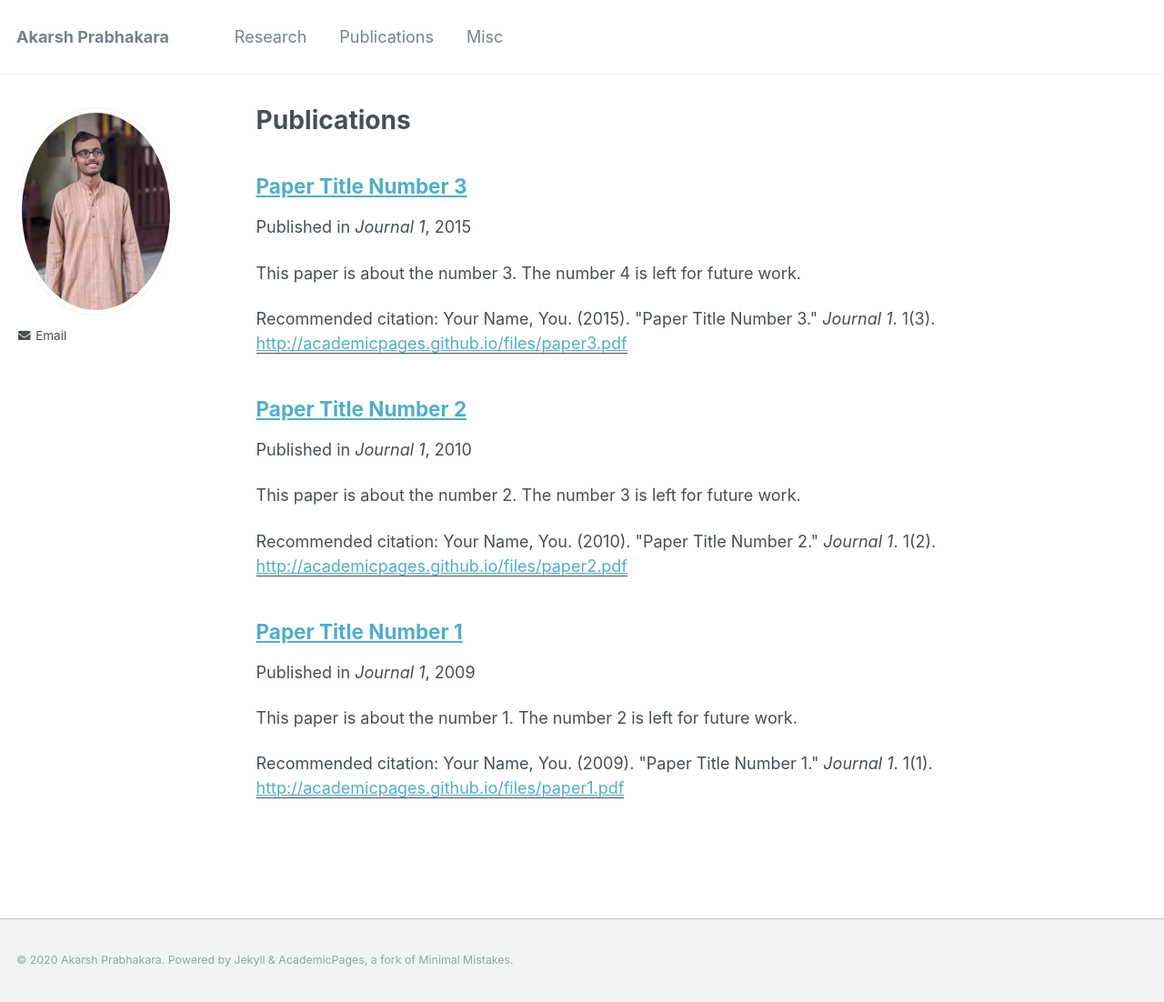
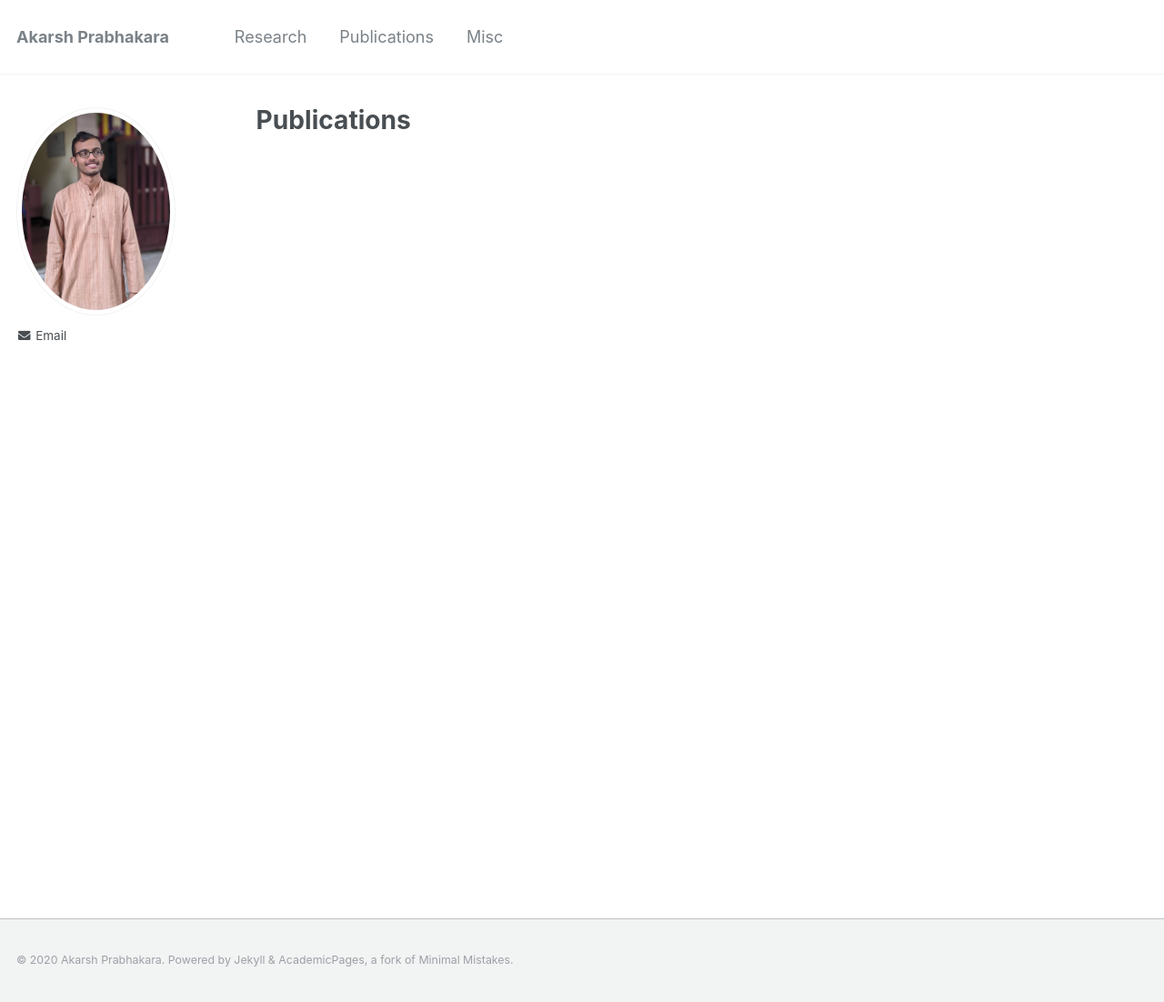
Before and after one commit to akarsh-prabhakara/akarsh-prabhakara.github.io, a Jekyll site: the page built from _pages/publications.md, in a window 1280 px wide and 1102 px high. Shown: the whole window at 91% size. Built offline with Jekyll 4.4.1, drawn with Linux system fonts in a browser that asks for light colours; part of the change alters nothing that is shown.

```diff
--- a/_config.yml
+++ b/_config.yml
@@ -174,19 +174,7 @@ kramdown:
 
 
 # Collections
-collections:
-  # teaching:
-  #   output: true
-  #   permalink: /:collection/:path/
-  publications:
-    output: true
-    permalink: /:collection/:path/
-  # portfolio:
-  #   output: true
-  #   permalink: /:collection/:path/
-  # talks:
-  #   output: true
-  #   permalink: /:collection/:path/
+
 
 
 # Defaults
```
